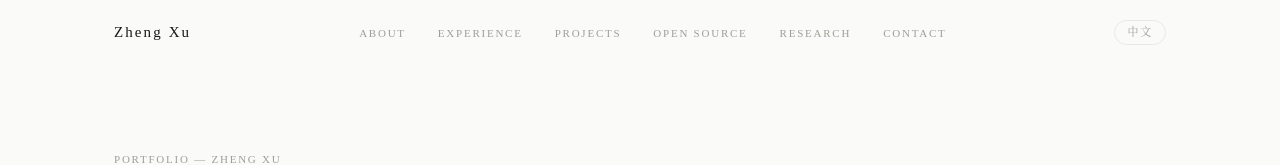
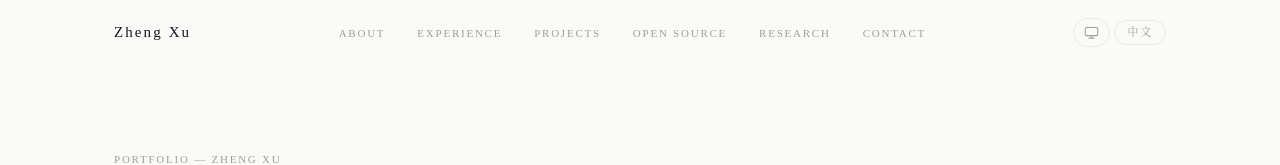
Before and after one commit to returnSGD/web-profile, a React (Vite) app: page / in a window 1280 px wide. Shown: the top 165 px of the page. Built offline with nearby package versions, Linux system fonts and the light colour scheme.

Commit message:
feat: 新增深浅色主题切换（默认跟随系统，右上角与语言按钮同级，可循环切换）

```diff
--- a/index.html
+++ b/index.html
@@ -3,7 +3,20 @@
   <head>
     <meta charset="UTF-8" />
     <meta name="viewport" content="width=device-width, initial-scale=1.0, viewport-fit=cover" />
-    <meta name="theme-color" content="#FAFAF8" />
+    <meta name="theme-color" content="#FAFAF8" media="(prefers-color-scheme: light)" />
+    <meta name="theme-color" content="#101013" media="(prefers-color-scheme: dark)" />
+    <script>
+      ;(function () {
+        try {
+          var pref = localStorage.getItem('theme')
+          var dark =
+            pref === 'dark' ||
+            ((pref === 'system' || !pref) &&
+              window.matchMedia('(prefers-color-scheme: dark)').matches)
+          if (dark) document.documentElement.classList.add('dark')
+        } catch (e) {}
+      })()
+    </script>
 
     <title>Zheng Xu — Recommender Systems · Reinforcement Learning · LLM Agents</title>
     <meta
--- a/src/components/Nav.tsx
+++ b/src/components/Nav.tsx
@@ -1,9 +1,11 @@
 import { useEffect, useState } from 'react'
 import { AnimatePresence, motion } from 'framer-motion'
 import { useI18n } from '../i18n'
+import { useTheme } from '../theme'
 
 export function Nav() {
   const { t, lang, toggle } = useI18n()
+  const { pref, cycle } = useTheme()
   const { navItems, profile } = t
   const [scrolled, setScrolled] = useState(false)
   const [open, setOpen] = useState(false)
@@ -97,6 +99,35 @@ export function Nav() {
           <div className="flex items-center gap-1">
             <button
               type="button"
+              onClick={cycle}
+              aria-label={
+                pref === 'system'
+                  ? '主题：跟随系统（点击切换）'
+                  : pref === 'light'
+                    ? '主题：浅色（点击切换）'
+                    : '主题：深色（点击切换）'
+              }
+              className="label-en inline-flex items-center rounded-full border border-line px-2.5 py-1.5 text-ink transition-colors duration-300 hover:border-accent/40 hover:bg-accent-soft hover:text-accent"
+            >
+              {pref === 'light' ? (
+                <svg width="15" height="15" viewBox="0 0 24 24" fill="none" stroke="currentColor" strokeWidth="1.7" strokeLinecap="round" aria-hidden="true">
+                  <circle cx="12" cy="12" r="4" />
+                  <path d="M12 2v2M12 20v2M4.93 4.93l1.41 1.41M17.66 17.66l1.41 1.41M2 12h2M20 12h2M4.93 19.07l1.41-1.41M17.66 6.34l1.41-1.41" />
+                </svg>
+              ) : pref === 'dark' ? (
+                <svg width="15" height="15" viewBox="0 0 24 24" fill="none" stroke="currentColor" strokeWidth="1.7" strokeLinecap="round" strokeLinejoin="round" aria-hidden="true">
+                  <path d="M21 12.79A9 9 0 1 1 11.21 3 7 7 0 0 0 21 12.79z" />
+                </svg>
+              ) : (
+                <svg width="15" height="15" viewBox="0 0 24 24" fill="none" stroke="currentColor" strokeWidth="1.7" strokeLinecap="round" strokeLinejoin="round" aria-hidden="true">
+                  <rect x="2" y="4" width="20" height="13" rx="2" />
+                  <path d="M8 21h8M12 17v4" />
+                </svg>
+              )}
+            </button>
+
+            <button
+              type="button"
               onClick={toggle}
               aria-label={lang === 'en' ? 'Switch to Chinese' : '切换到英文'}
               className="label-en rounded-full border border-line px-3 py-1.5 text-ink transition-colors duration-300 hover:border-accent/40 hover:bg-accent-soft hover:text-accent"
--- a/src/components/ProjectDiagram.tsx
+++ b/src/components/ProjectDiagram.tsx
@@ -11,11 +11,11 @@ import { useI18n } from '../i18n'
  * language-agnostic tokens (code names, formulas, numbers) stay inline.
  */
 
-const INK = '#181818'
-const INK2 = '#6B6B6B'
-const INK3 = '#9E9E98'
-const LINE = '#D8D8D3'
-const ACCENT = '#2B4C86'
+const INK = 'var(--color-ink)'
+const INK2 = 'var(--color-ink-2)'
+const INK3 = 'var(--color-ink-3)'
+const LINE = 'var(--color-line-strong)'
+const ACCENT = 'var(--color-accent)'
 
 export function ProjectDiagram({ kind }: { kind: DiagramKind }) {
   const { t } = useI18n()
--- a/src/components/SystemCanvas.tsx
+++ b/src/components/SystemCanvas.tsx
@@ -1,6 +1,7 @@
 import { useEffect, useRef } from 'react'
 import { usePrefersReducedMotion } from '../hooks/useReducedMotion'
 import { useI18n } from '../i18n'
+import { useTheme } from '../theme'
 
 /**
  * The site's one visual gimmick: a quiet diagram of 数据 → 模型 → 智能体 → 系统.
@@ -28,8 +29,24 @@ const CHAIN: [number, number][] = [
 ]
 const CROSS: [number, number][] = [[0, 2]]
 
-const INK = '24, 24, 24'
-const ACCENT = '43, 76, 134'
+/** Resolve a theme color from CSS and return it as an "r, g, b" string for canvas use. */
+function cssRgb(varName: string): string {
+  const hex = getComputedStyle(document.documentElement).getPropertyValue(varName).trim()
+  if (/^#[0-9a-f]{3}$/i.test(hex)) {
+    const r = parseInt(hex.charAt(1) + hex.charAt(1), 16)
+    const g = parseInt(hex.charAt(2) + hex.charAt(2), 16)
+    const b = parseInt(hex.charAt(3) + hex.charAt(3), 16)
+    return r + ', ' + g + ', ' + b
+  }
+  if (/^#[0-9a-f]{6}$/i.test(hex)) {
+    const n = hex.slice(1)
+    const r = parseInt(n.slice(0, 2), 16)
+    const g = parseInt(n.slice(2, 4), 16)
+    const b = parseInt(n.slice(4, 6), 16)
+    return r + ', ' + g + ', ' + b
+  }
+  return '24, 24, 24'
+}
 
 const MAX_PULL = 6 // px — hard ceiling on cursor-driven displacement
 const PULL_RADIUS = 150 // px
@@ -67,6 +84,7 @@ export function SystemCanvas({ className = '' }: { className?: string }) {
   const canvasRef = useRef<HTMLCanvasElement>(null)
   const wrapRef = useRef<HTMLDivElement>(null)
   const reduced = usePrefersReducedMotion()
+  const { resolved } = useTheme()
 
   useEffect(() => {
     const canvas = canvasRef.current
@@ -74,6 +92,9 @@ export function SystemCanvas({ className = '' }: { className?: string }) {
     if (!canvas || !wrap) return
     const ctx = canvas.getContext('2d')
     if (!ctx) return
+
+    const INK = cssRgb('--color-ink')
+    const ACCENT = cssRgb('--color-accent')
 
     let width = 0
     let height = 0
@@ -295,7 +316,7 @@ export function SystemCanvas({ className = '' }: { className?: string }) {
       wrap.removeEventListener('pointermove', onPointerMove)
       wrap.removeEventListener('pointerleave', onPointerLeave)
     }
-  }, [reduced, nodeLabels])
+  }, [reduced, nodeLabels, resolved])
 
   return (
     <div
--- a/src/index.css
+++ b/src/index.css
@@ -28,6 +28,22 @@
   --font-numeral: 'Times New Roman', 'Times', serif;
 
   --ease-out-quint: cubic-bezier(0.22, 1, 0.36, 1);
+}
+
+/* Dark mode — the same warm, restrained palette inverted. */
+.dark {
+  color-scheme: dark;
+  --color-bg: #101013;
+  --color-surface: #16161a;
+  --color-surface-2: #1c1c21;
+  --color-ink: #e7e6e1;
+  --color-ink-2: #a6a6a1;
+  --color-ink-3: #75756f;
+  --color-line: #26262a;
+  --color-line-strong: #38383e;
+  --color-accent: #7fa1d6;
+  --color-accent-2: #9db4dd;
+  --color-accent-soft: #1c2536;
 }
 
 @layer base {
--- a/src/main.tsx
+++ b/src/main.tsx
@@ -6,11 +6,14 @@ import { createRoot } from 'react-dom/client'
 import './index.css'
 import App from './App'
 import { I18nProvider } from './i18n'
+import { ThemeProvider } from './theme'
 
 createRoot(document.getElementById('root')!).render(
   <StrictMode>
-    <I18nProvider>
-      <App />
-    </I18nProvider>
+    <ThemeProvider>
+      <I18nProvider>
+        <App />
+      </I18nProvider>
+    </ThemeProvider>
   </StrictMode>,
 )
--- /dev/null
+++ b/src/theme.tsx
@@ -0,0 +1,53 @@
+import { createContext, useContext, useEffect, useState, type ReactNode } from 'react'
+
+export type ThemePref = 'system' | 'light' | 'dark'
+
+interface ThemeValue {
+  pref: ThemePref
+  resolved: 'light' | 'dark'
+  cycle: () => void
+}
+
+const STORAGE_KEY = 'theme'
+
+function initialPref(): ThemePref {
+  if (typeof window === 'undefined') return 'system'
+  const saved = window.localStorage.getItem(STORAGE_KEY)
+  return saved === 'light' || saved === 'dark' ? saved : 'system'
+}
+
+const ThemeContext = createContext<ThemeValue | null>(null)
+
+export function ThemeProvider({ children }: { children: ReactNode }) {
+  const [pref, setPref] = useState<ThemePref>(initialPref)
+  const [systemDark, setSystemDark] = useState<boolean>(() =>
+    typeof window !== 'undefined' && window.matchMedia('(prefers-color-scheme: dark)').matches,
+  )
+
+  useEffect(() => {
+    const mq = window.matchMedia('(prefers-color-scheme: dark)')
+    const onChange = (e: MediaQueryListEvent) => setSystemDark(e.matches)
+    mq.addEventListener('change', onChange)
+    return () => mq.removeEventListener('change', onChange)
+  }, [])
+
+  useEffect(() => {
+    window.localStorage.setItem(STORAGE_KEY, pref)
+  }, [pref])
+
+  const resolved: 'light' | 'dark' = pref === 'system' ? (systemDark ? 'dark' : 'light') : pref
+
+  useEffect(() => {
+    document.documentElement.classList.toggle('dark', resolved === 'dark')
+  }, [resolved])
+
+  const cycle = () => setPref((p) => (p === 'system' ? 'light' : p === 'light' ? 'dark' : 'system'))
+
+  return <ThemeContext.Provider value={{ pref, resolved, cycle }}>{children}</ThemeContext.Provider>
+}
+
+export function useTheme(): ThemeValue {
+  const ctx = useContext(ThemeContext)
+  if (!ctx) throw new Error('useTheme must be used within a ThemeProvider')
+  return ctx
+}
```
